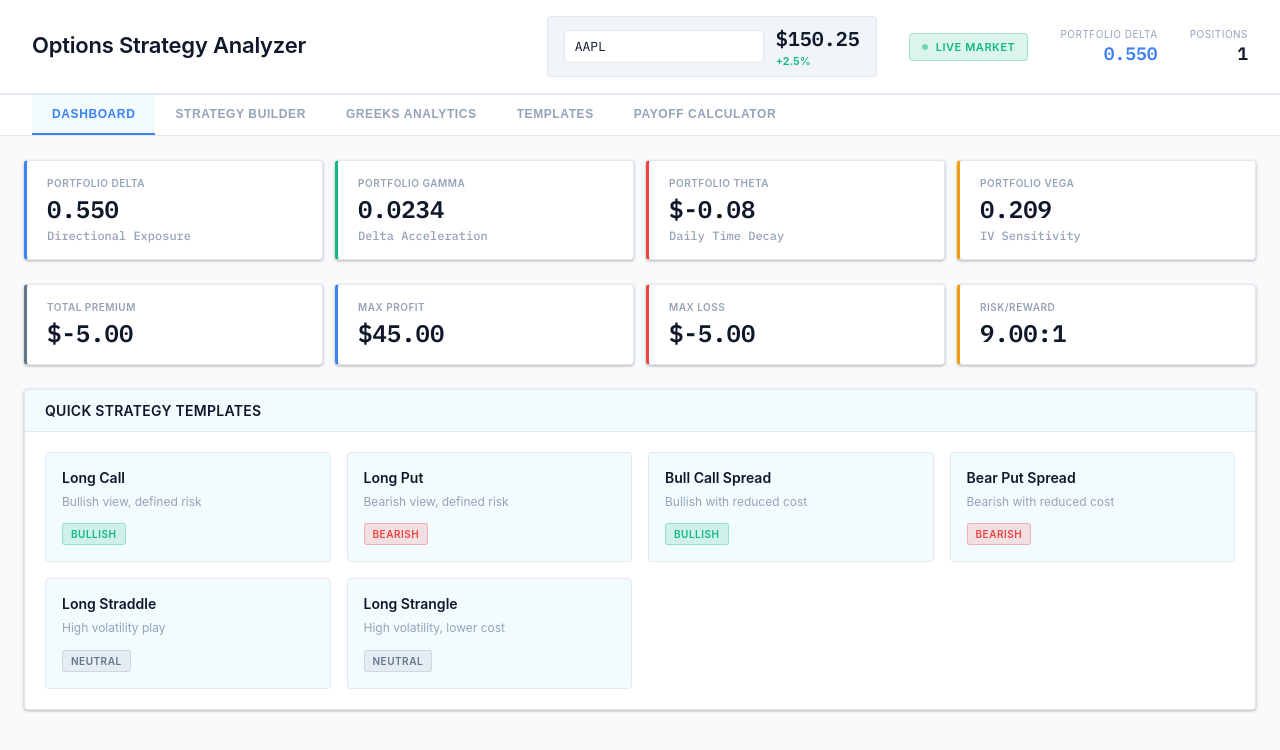
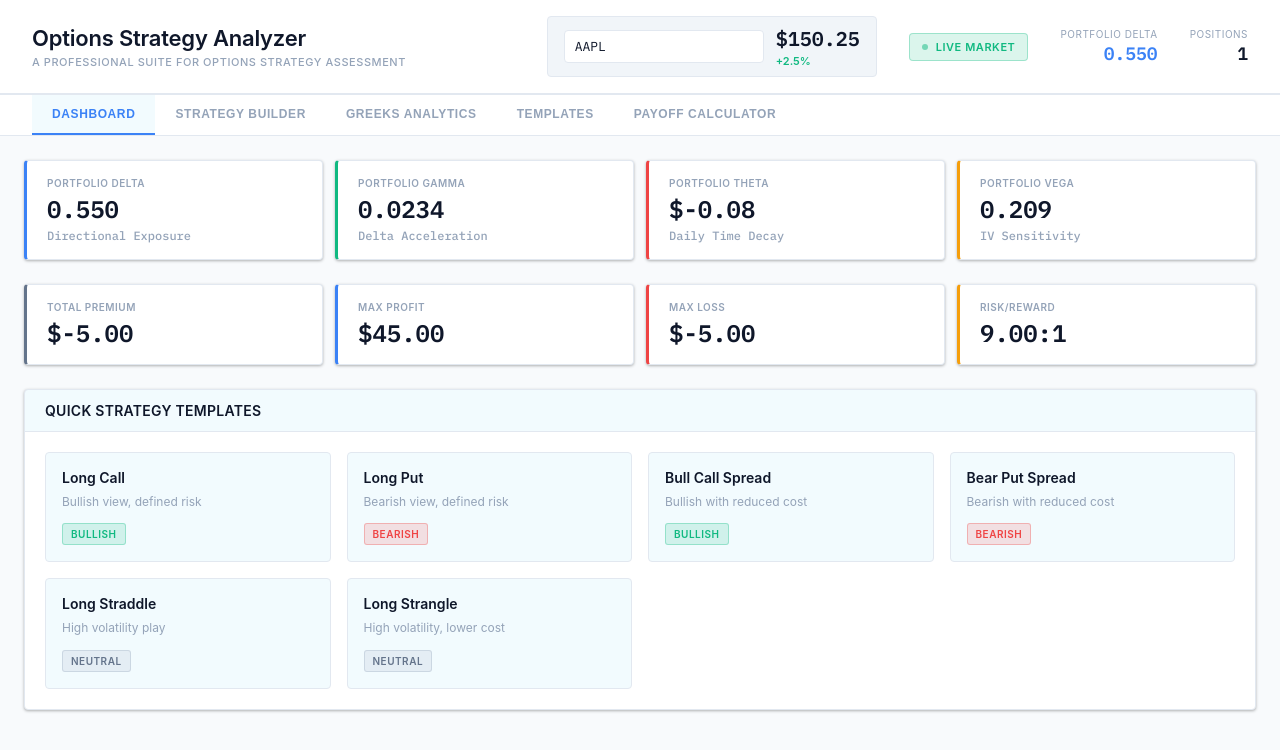
Before and after one commit to Eeshaan-13/Option-Strategy-Analyzer-, a plain HTML site: page index.html in a window 1280 px wide. Drawn offline with nearby package versions, Linux system fonts and the light colour scheme.

Commit message:
Update index.html

```diff
--- a/index.html
+++ b/index.html
@@ -697,7 +697,7 @@
           <div class="header-title">
             <h1>Options Strategy Analyzer</h1>
           </div>
-          <div class="subtitle"></div>
+          <div class="subtitle">A Professional Suite for Options Strategy Assessment</div>
         </div>
         <div class="header-right">
           <div class="ticker-selector">
```
